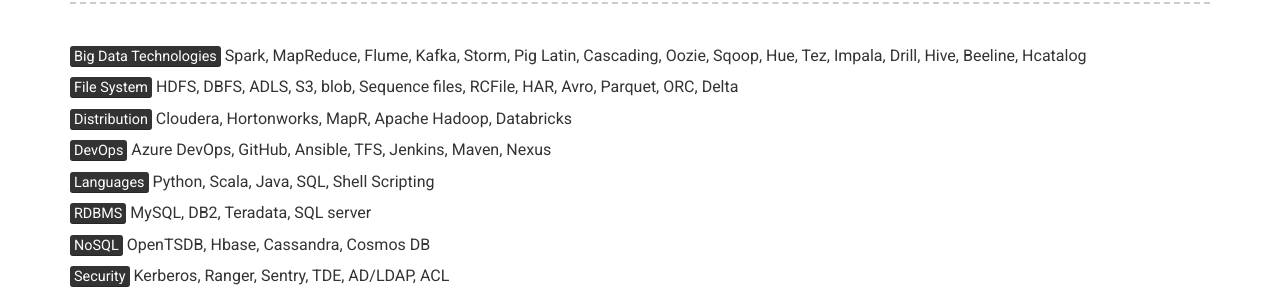
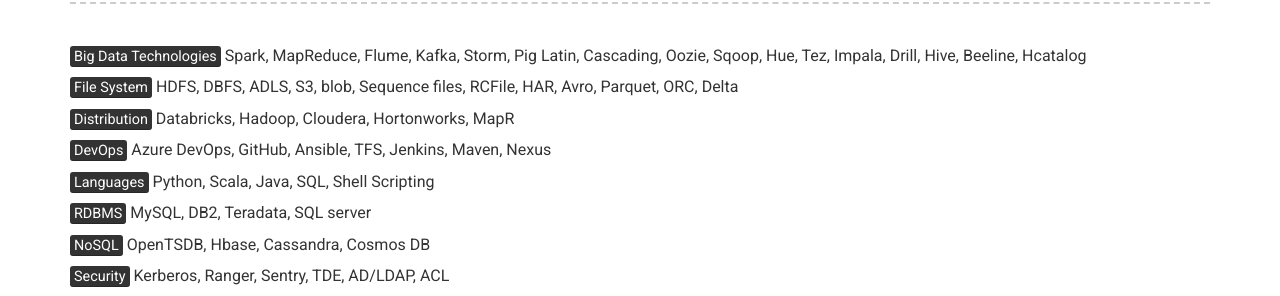
Before and after one commit to mohd-hasnain/mohd-hasnain.github.io, a Jekyll site: the page built from index.md, in a window 1280 px wide and 900 px high, scrolled down 1799 px. Shown: the part 410-706 px from the top of the window. Built offline with Jekyll 4.4.1, drawn with Linux system fonts in a browser that asks for light colours; nearby versions of some CDN libraries.

Commit message:
Update _config.yml

```diff
--- a/_config.yml
+++ b/_config.yml
@@ -74,7 +74,7 @@ more_content: | # this will include new lines to allow paragraphs
 
     <mark>File System</mark> HDFS, DBFS, ADLS, S3, blob, Sequence files, RCFile, HAR, Avro, Parquet, ORC, Delta
 
-    <mark>Distribution</mark> Cloudera, Hortonworks, MapR, Apache Hadoop, Databricks
+    <mark>Distribution</mark> Databricks, Hadoop, Cloudera, Hortonworks, MapR
 
     <mark>DevOps</mark> Azure DevOps, GitHub, Ansible, TFS, Jenkins, Maven, Nexus
 
```
